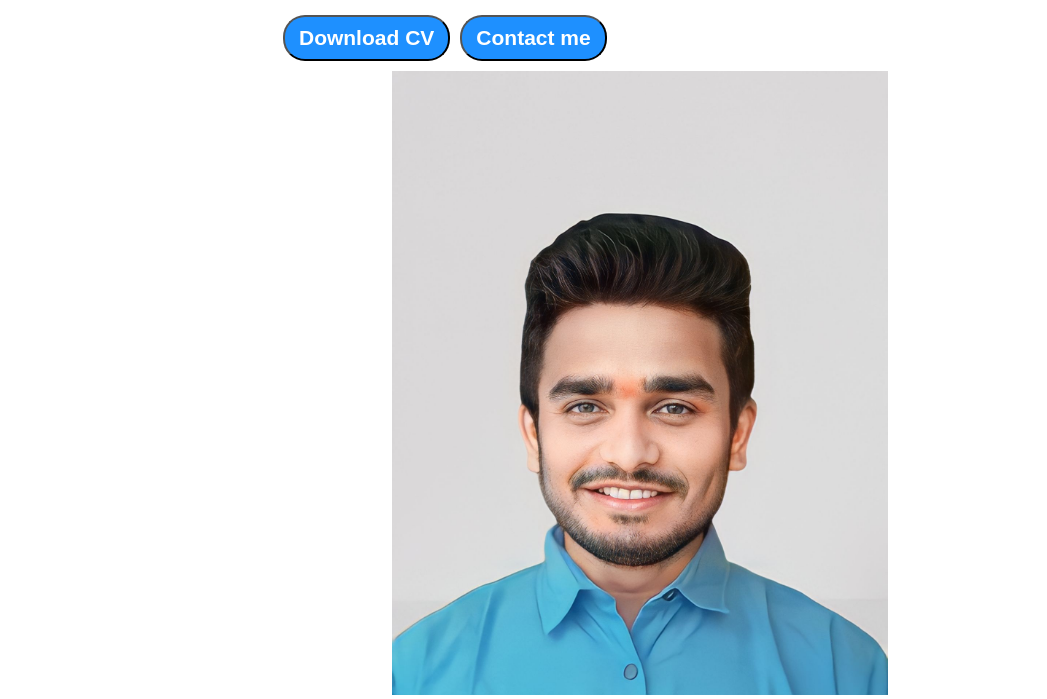
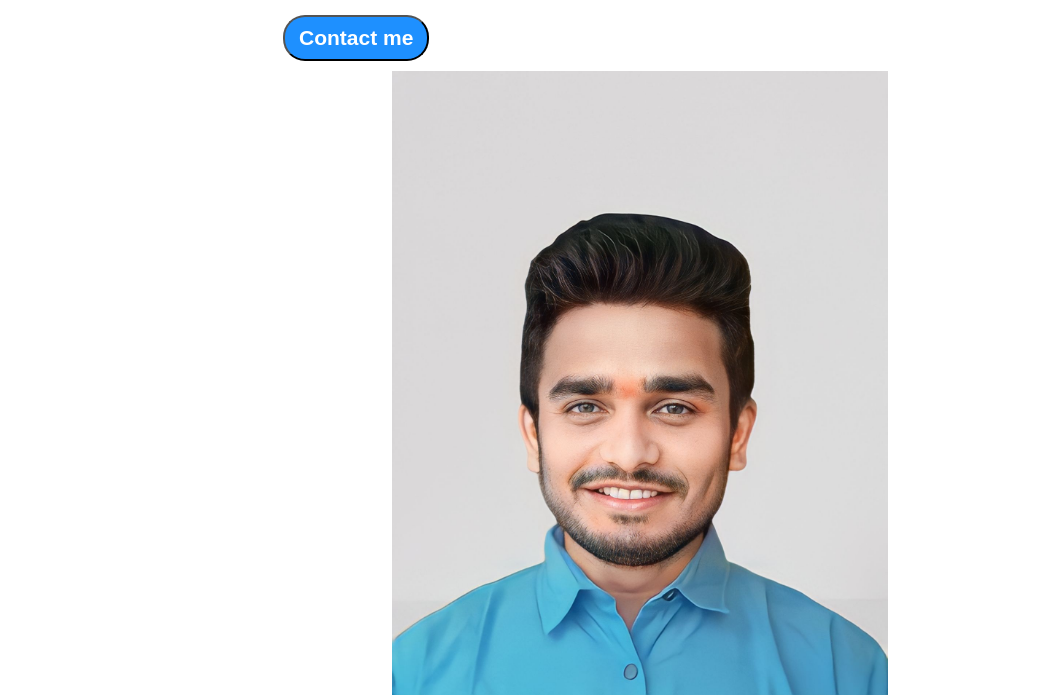
Before and after one commit to njaitwar/MyPortfolio, a plain HTML site: page index.html in a window 1280 px wide. Shown: the part 346-1045 px from the top of the page, without its empty margins (0-1047 px from the left). Drawn offline with Linux system fonts and the light colour scheme.

Commit message:
Update index.html

```diff
--- a/index.html
+++ b/index.html
@@ -34,8 +34,6 @@
                     <div class="about">I Am a Java Developer Focusing In User Interface And User Experience.</div>
                     <br>
                     <div class="button">
-                        <a href="https://drive.google.com/file/d/1PBbKiZLziWpl8VzkxS9SDTO5eVSzhRMt/view?usp=sharing">
-                            <button>Download CV</button></a>
                         <a href="contact.html"><button>Contact me</button></a>
                     </div>
                 </div>
```
